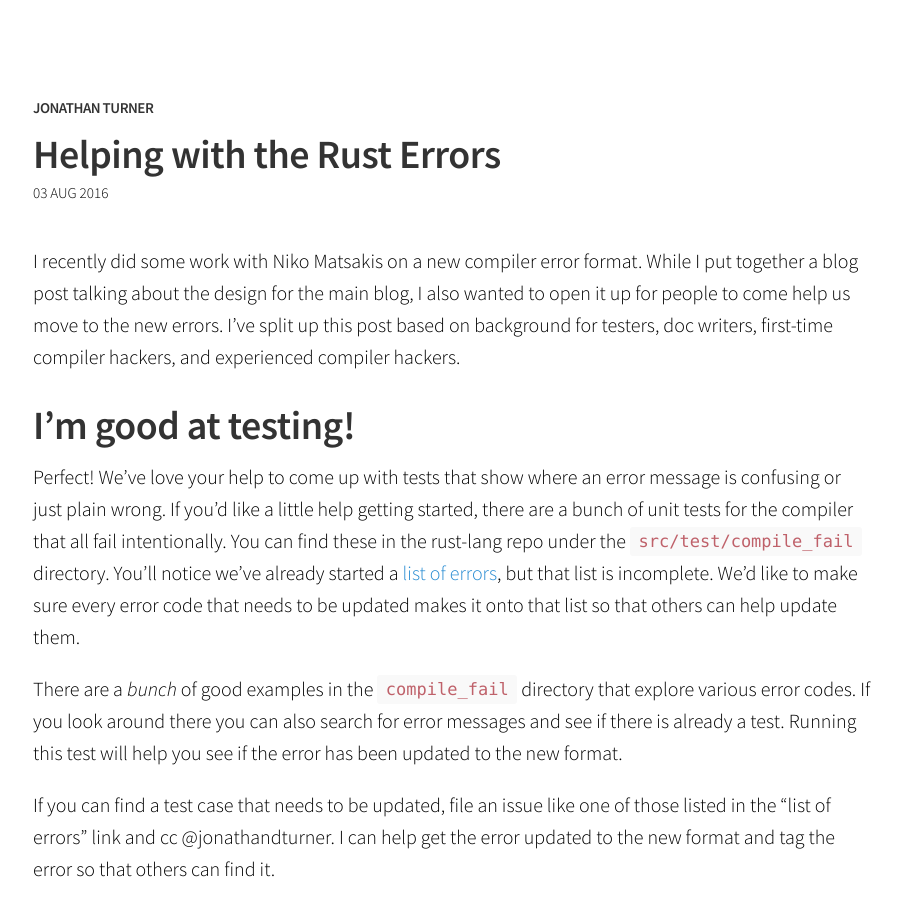
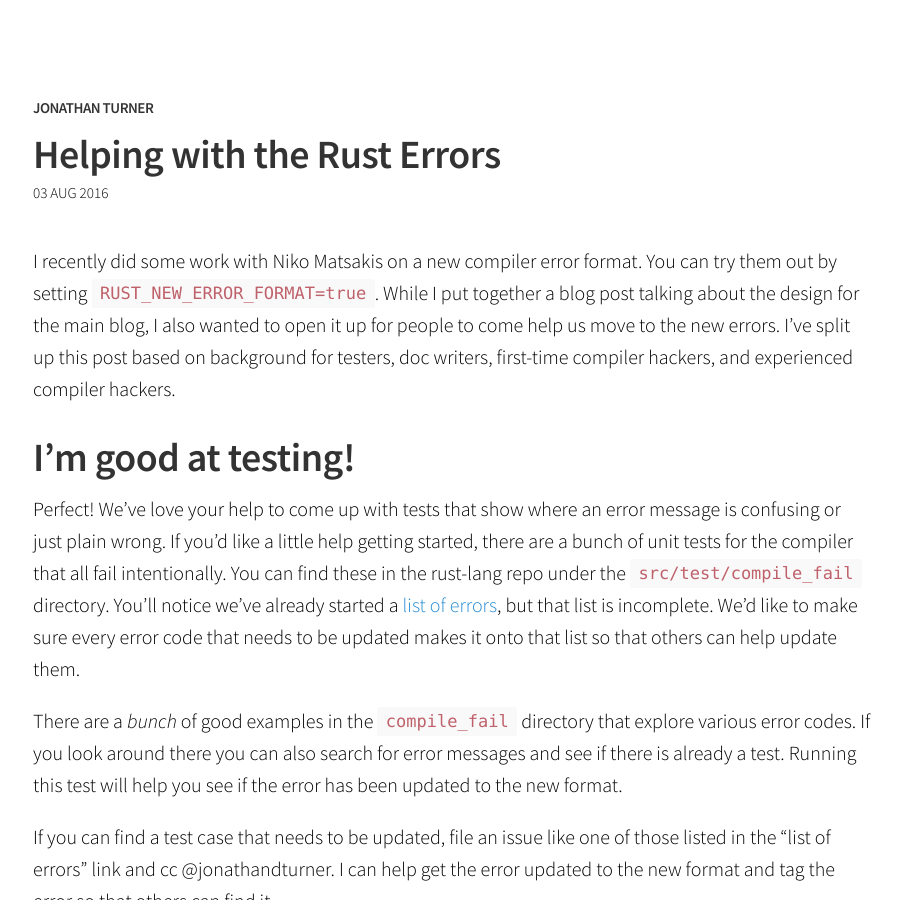
Before and after one commit to sophiajt/jntrnr.github.io, a Jekyll site: the page built from _posts/2016-08-03-helping-out-with-rust-errors.md, in a window 1280 px wide and 900 px high. Shown: the whole window, without its empty margins (187-1089 px from the left). Built offline with Jekyll 4.4.1, drawn with Linux system fonts in a browser that asks for light colours.

Commit message:
Mention how to turn on new errors

```diff
--- a/_posts/2016-08-03-helping-out-with-rust-errors.md
+++ b/_posts/2016-08-03-helping-out-with-rust-errors.md
@@ -4,7 +4,8 @@
 author: Jonathan Turner
 ---
 
-I recently did some work with Niko Matsakis on a new compiler error format. While I put together a
+I recently did some work with Niko Matsakis on a new compiler error format. You can try them out
+by setting `RUST_NEW_ERROR_FORMAT=true`. While I put together a
 blog post talking about the design for the main blog, I also wanted to open it up for people to come
 help us move to the new errors. I've split up this post based on background for testers, doc
 writers, first-time compiler hackers, and experienced compiler hackers.
```
